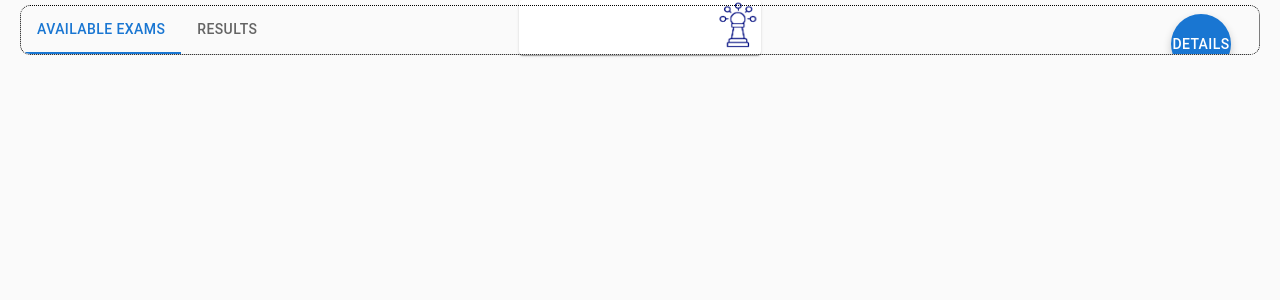
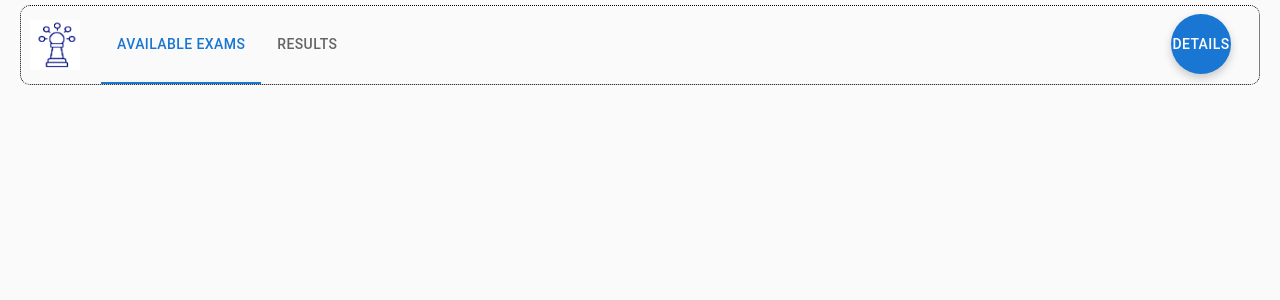
Before and after one commit to shreyasri258/Integrated-Client, a React (Vite) app: page /student-dashboard in a window 1280 px wide. Shown: the top 300 px of the page. Built offline with nearby package versions, Linux system fonts and the light colour scheme.

Commit message:
UI changes

```diff
--- a/src/Admin/NewForm.jsx
+++ b/src/Admin/NewForm.jsx
@@ -121,9 +121,25 @@ function NewForm() {
                 value={timeDuration}
                 placeholder="Enter Exam Duration (in minutes)"
                 onChange={(e) => {
-                  dispatch(updateTimeDuration(e.target.value));
-                  setMsg(null);
+                  const duration = e.target.value;
+                  if (!/^\d+$/.test(duration)) {
+                    // If alphabets are entered, set the input box color to red
+                    e.target.style.borderColor = "red";
+                    // Show a toast message to enter only numbers
+                    Swal.fire({
+                      icon: 'error',
+                      title: 'Invalid Input',
+                      text: 'Please enter only numbers for the duration.',
+                    });
+                  } else {
+                    // If numbers are entered, reset the input box color
+                    e.target.style.borderColor = ""; // Reset border color
+                    // Update the duration in the Redux state
+                    dispatch(updateTimeDuration(duration));
+                    setMsg(null);
+                  }
                 }}
+
               />
             ) : (
               <p className="text-lg text-black-600">
--- a/src/Admin/component/FormsTable.jsx
+++ b/src/Admin/component/FormsTable.jsx
@@ -9,6 +9,7 @@ import { useNavigate } from "react-router-dom";
 import { getDate } from "../utils/index";
 import axios from "axios";
 import { postToStudents } from "../../store/slices/newForm";
+import { deleteForm } from "../../store/slices/newForm";
 
 
 import { ToastContainer, toast } from 'react-toastify';
@@ -35,6 +36,12 @@ function FormsTable({ displayForms, setDisplayForms }) {
     }
   };
 
+  const handleDelete =(formId)=> {
+    const res =  deleteForm(formId);
+    if (res.status === 200) {
+      navigate("/admin-dashboard");
+    }
+  }
   const handleCopy = (formId) => {
     copy(`${`http://localhost:5173`}/ansForm/${formId}`);
     toast.success("Copied", { position: "top-right" }); // Show a success toast
@@ -140,6 +147,7 @@ function FormsTable({ displayForms, setDisplayForms }) {
       setOrder("ASC");
     }
   }
+
 
   function sortByStatus() {
     if (order === "ASC") {
@@ -275,7 +283,7 @@ position="top-right"
             <th className="p-3 font-semibold tracking-wide text-center">
               <span>View</span>
             </th>
-            <th className="p-3 font-semibold tracking-wide text-center">
+            {/* <th className="p-3 font-semibold tracking-wide text-center">
               <div
                 onClick={sortByStatus}
                 className="flex justify-center items-center cursor-pointer hover:underline underline-offset-4 transition-all duration-300 ease-in-out"
@@ -285,7 +293,21 @@ position="top-right"
                   <BiSort fontSize={"1.4rem"} />
                 </span>
               </div>
-            </th>
+            </th> */}
+            {/* <th className="p-3 font-semibold tracking-wide text-center">
+              <div
+                onClick={sortByStatus}
+                className="flex justify-center items-center cursor-pointer hover:underline underline-offset-4 transition-all duration-300 ease-in-out"
+              >
+                <span>Status</span>
+                <span>
+                  <BiSort fontSize={"1.4rem"} />
+                </span>
+              </div>
+            </th> */}
+            {/* <th className="p-3 font-semibold tracking-wide text-center">
+            <span>Delete</span>
+            </th> */}
             <th className="p-3 font-semibold tracking-wide text-center">
               <div
                 onClick={sortByPosted}
@@ -344,13 +366,23 @@ position="top-right"
                   <BsEyeFill fontSize={"1.5rem"} />
                 </button>
               </td>
-              <td className="p-3 tracking-wide text-center">
+              {/* <td className="p-3 tracking-wide text-center">
                 {form.accepting ? (
                   <Badge type={"accept"}>accepting</Badge>
                 ) : (
                   <Badge type={"reject"}>closed</Badge>
                 )}
-              </td>
+              </td> */}
+              {/* <td className="p-3 tracking-wide text-center">
+              <div className=" flex p-2 justify-center">
+          <button
+            onClick={() => handleDelete(form._id)}
+            className="uppercase p-1.5 font-bold bg-rose-200 rounded-md tracking-wide text-base text-rose-500  hover:bg-rose-500 hover:text-white transition-all duration-300 ease-in-out"
+          >
+            Delete Form
+          </button>
+        </div>
+              </td> */}
               <td className="p-3 tracking-wide text-center">
                 {form.postedForStudents ? (
                   <Badge type={"accept"} onClick={() => handlePost(form._id)}>
--- a/src/User/StudentDashboard.jsx
+++ b/src/User/StudentDashboard.jsx
@@ -133,38 +133,38 @@ const UserDashboard = () => {
     boxShadow: 24,
     p: 4,
   };
+  const handleIconClick = () => {
+    console.log("Clickcer")
+    window.location.reload();
+  };
 
   return (
     <Card>
-
-        {/* <Tab
-          className="dashboard-tab"
-          icon={
+      <div className="icon-container" style={{ position: 'absolute', top: 0, left: 0 }} onClick={handleIconClick}>
         <img
           src={Icon}
-              alt="Available Exams"
-              style={{ maxWidth: "50px", maxHeight: "50px" }}
+          alt="Logo"
+          className="logo-image"
+          style={{ maxWidth: '50px',marginLeft :"30px",marginTop:"20px", maxHeight: '50px', cursor: 'pointer' }}
+
         />
-          }
-        /> */}
-        <a href="/student-dashboard">
-          <img src={Icon} alt="Logo" className="logo-image" style={{ maxWidth: '50px', maxHeight: '50px' }} />
-        </a>
+      </div>
       <Tabs
         value={value}
         onChange={handleChange}
         className="dashboard-tabs"
         aria-label="tabs example"
+        style={{height:"80px"}}
+        sx={{ paddingLeft: '80px' }}
       >
-        <Tab className="dashboard-tab" label="Available Exams" />
-        <Tab className="dashboard-tab" label="Results" />
+        <Tab className="dashboard-tab" style={{marginTop:"15px"}} label="Available Exams" />
+        <Tab className="dashboard-tab" style={{marginTop:"15px"}} label="Results" />
         <Button
           onClick={handleOpenDetails}
           variant="contained"
           color="primary"
           sx={{
             position: "absolute",
-
             right: 20,
             margin: 1,
             borderRadius: "100%",
@@ -207,30 +207,6 @@ const UserDashboard = () => {
       </Tabs>
 
       <div className="dashboard-content">
-        {/* {value === 0 && (
-          <div>
-            {examData.map((exam, index) => (
-              <Card key={index} className="exam-card">
-                <Typography variant="h6" gutterBottom>
-                  {exam.title}
-                </Typography>
-                <Typography variant="body1" gutterBottom>
-                  Exam Duration: {`${exam.timeDuration} minutes`}
-                </Typography>
-                <div className="button-container">
-                  <Button
-                    variant="contained"
-                    color="primary"
-                    className="start-button"
-                    onClick={() => handleStartExam(exam)}
-                  >
-                    Start Test
-                  </Button>
-                </div>
-              </Card>
-            ))}
-          </div>
-        )} */}
         {value === 0 && (
           <div>
             {examData.map((exam, index) => (
@@ -254,7 +230,6 @@ const UserDashboard = () => {
                   >
                     {exam.isStarted ? "Test Started" : "Start Test"} {/* Change button text based on exam start status */}
                   </Button>
-
                 </div>
               </Card>
             ))}
@@ -264,6 +239,6 @@ const UserDashboard = () => {
       </div>
     </Card>
   );
+
 };
-
 export default UserDashboard;
```
Lines whose indentation alone changed are shown as unchanged.
